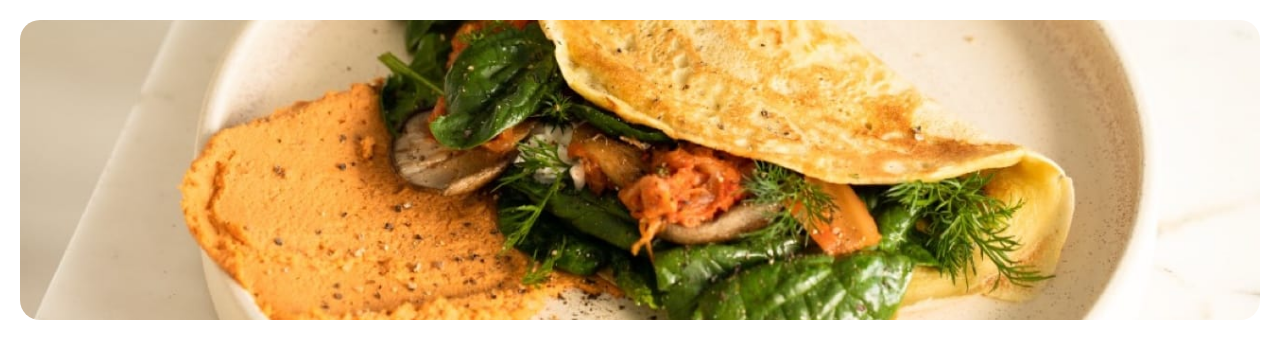
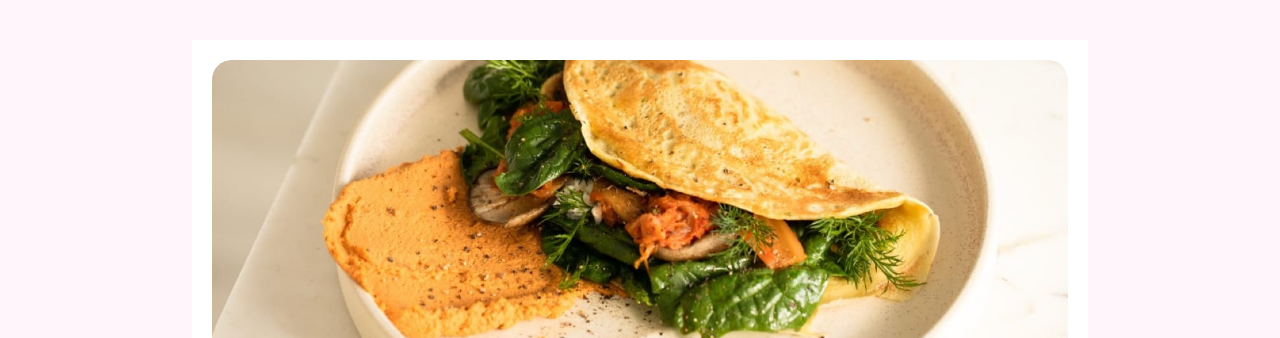
Before and after one commit to Peaceemem/Recipe-page, a plain HTML site: page index.html in a window 1280 px wide. Shown: the top 338 px of the page. Drawn offline with Linux system fonts and the light colour scheme.

Commit message:
new changes

```diff
--- a/style.css
+++ b/style.css
@@ -1,12 +1,19 @@
 * {
     padding: 0;
-    margin: 0;
+    /* margin: 20px; */
     box-sizing: border-box;
     font-family: YoungSerif-Regular;
 }
 
+body {
+    background-color: hsl(330, 100%, 98%);
+    width: 70%;
+    margin: auto;
+}
 .main-container {
-    margin: 20px;
+    padding: 20px;
+    background-color: white;
+    margin: 40px 0;
 }
 
 .image img{
```
